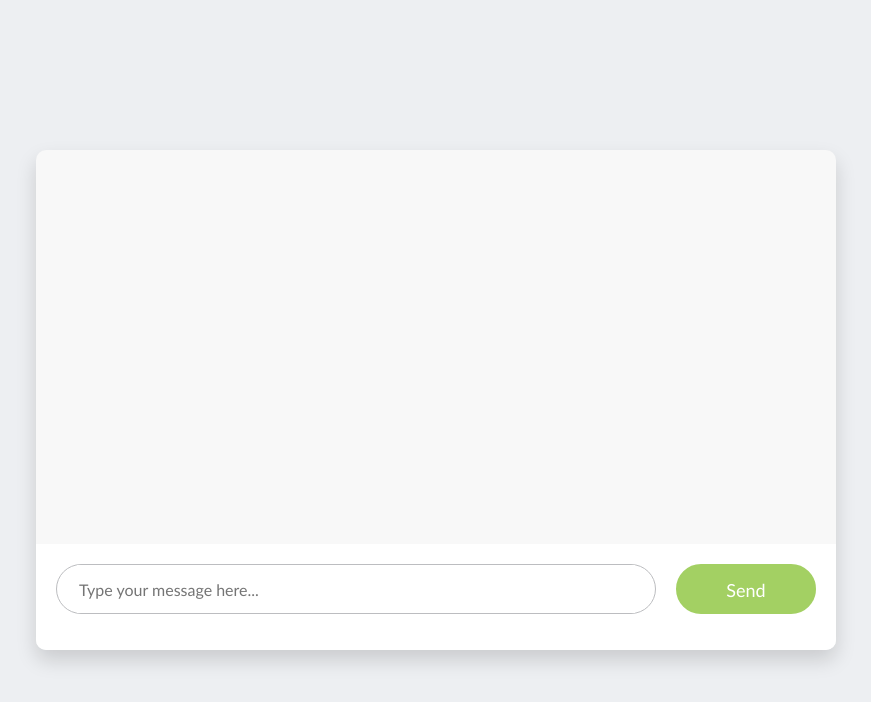
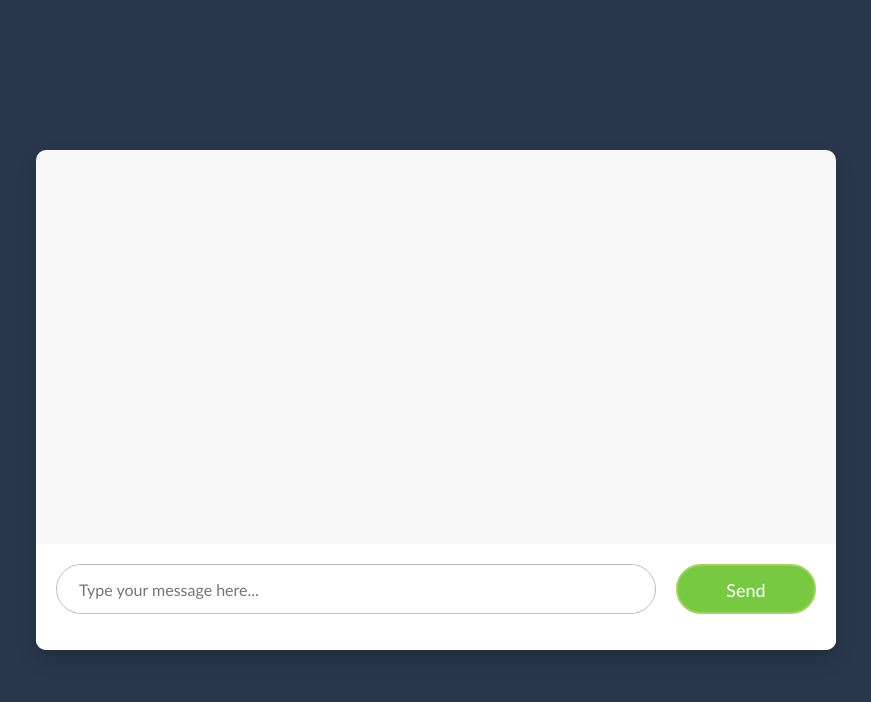
Before and after one commit to intromode/AdMed_Prototype_Frontend, a React app: page / in a window 1280 px wide. Shown: the top 702 px of the page, without its empty margins (204-1075 px from the left). Built offline with nearby package versions, Linux system fonts and the light colour scheme.

Commit message:
added styling to match admed theem

```diff
--- a/src/components/displayConvo.scss
+++ b/src/components/displayConvo.scss
@@ -1,5 +1,5 @@
 body{
-  background-color: #edeff2;
+  background-color: #29364C;
   font-family: "Calibri", "Roboto", sans-serif;
   box-sizing: border-box;
 }
@@ -169,7 +169,7 @@ body{
   height: 50px;
   display: inline-block;
   border-radius: 50px;
-  background-color: #a3d063;
+  background-color: #77C942;
   border: 2px solid #a3d063;
   color: #fff;
   cursor: pointer;
@@ -204,7 +204,7 @@ body{
   width: 13px;
   height: 13px;
   border-radius: 50%;
-  background: purple;
+  background: darkgrey;
   animation-timing-function: cubic-bezier(0, 1, 1, 0);
 }
 .lds-ellipsis div:nth-child(1) {
```
